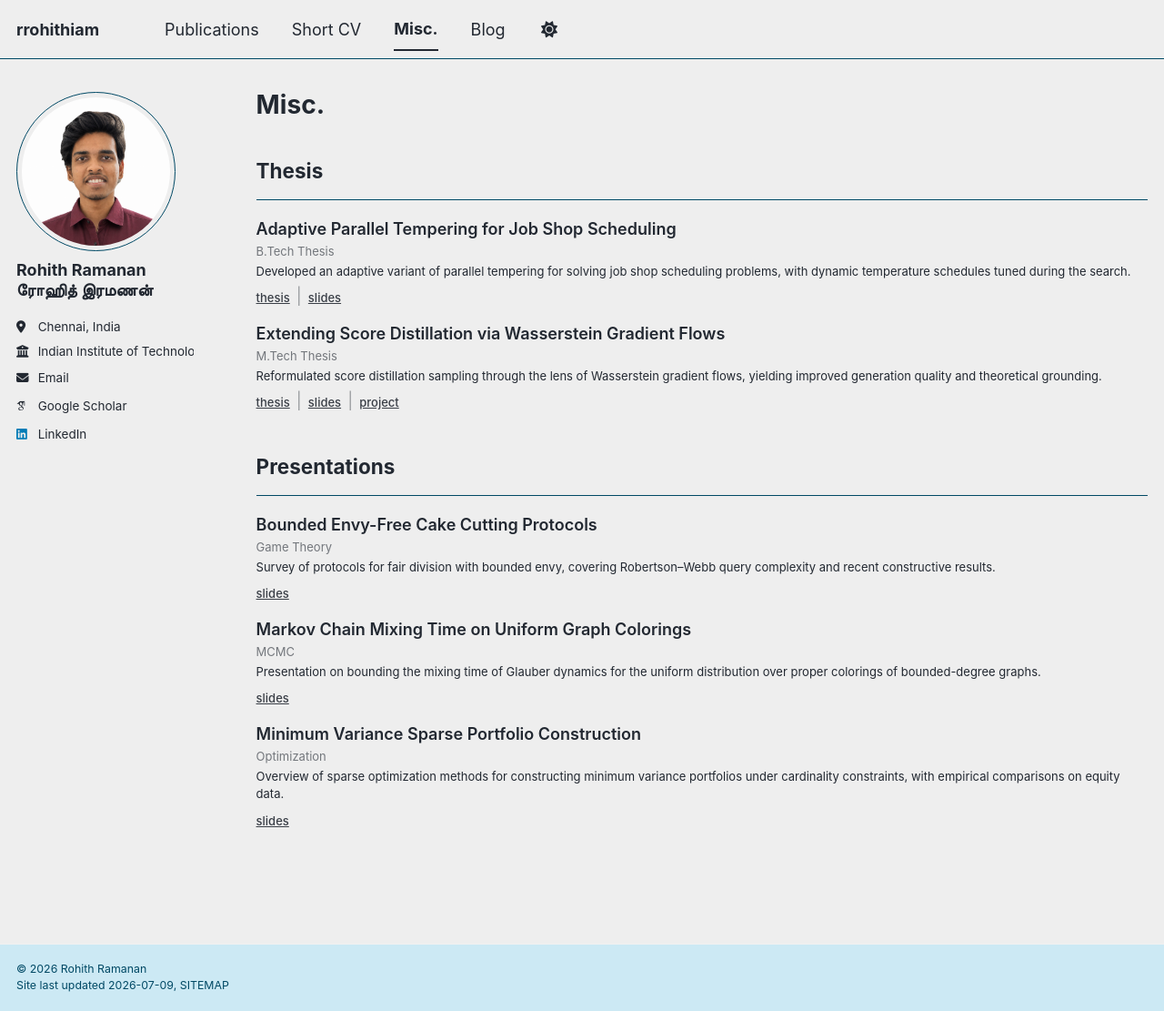
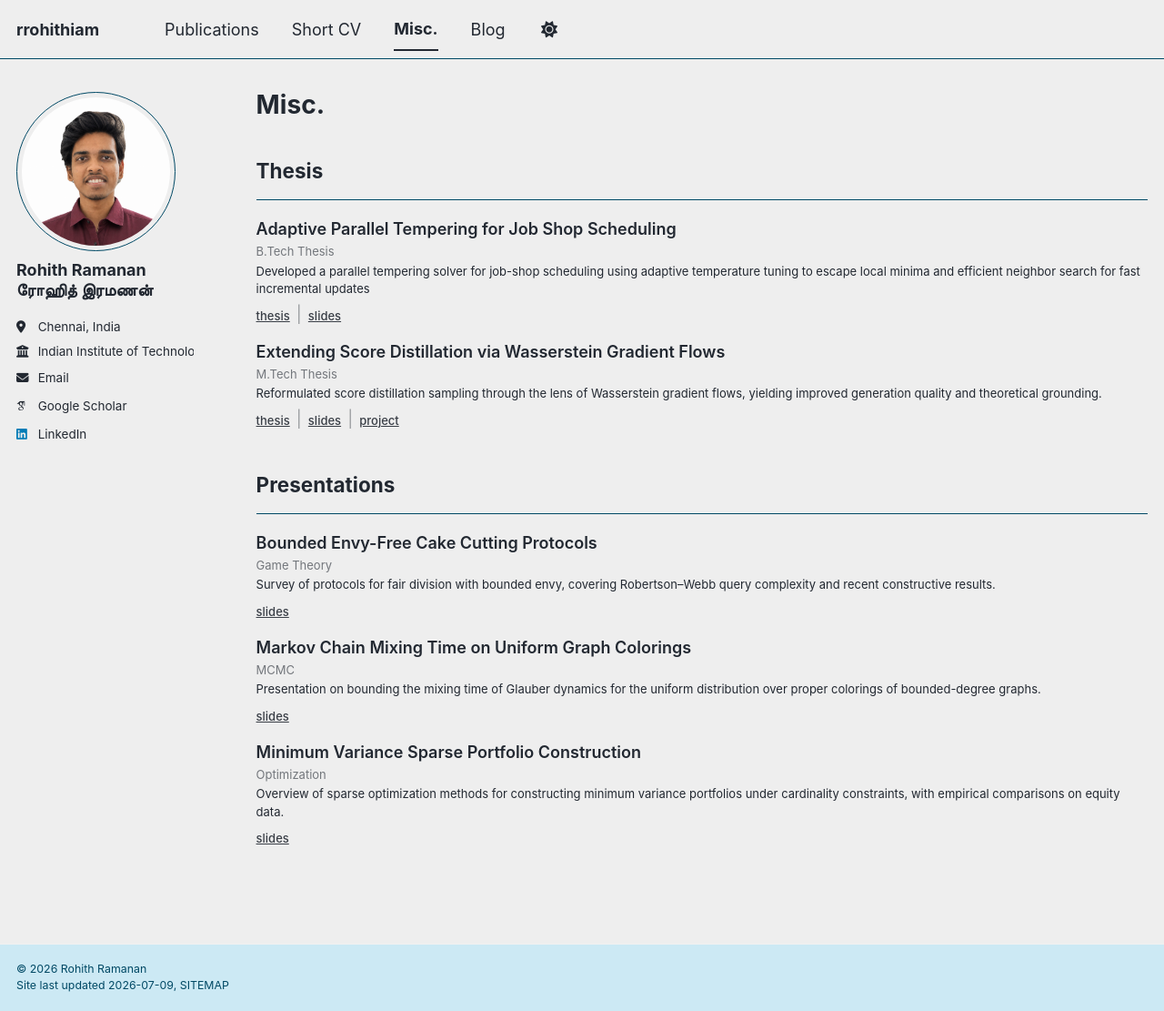
Before and after one commit to rrohithiam/rrohithiam.github.io, a Jekyll site: the page built from _pages/misc.md, in a window 1280 px wide and 1111 px high. Shown: the whole window at 91% size. Built offline with Jekyll 4.4.1, drawn with Linux system fonts in a browser that asks for light colours; some web fonts are replaced; a script bundle is joined from its source files by our own code; library files that are not in the unit come from our copies.

Commit message:
Minor changes

```diff
--- a/_pages/misc.md
+++ b/_pages/misc.md
@@ -22,7 +22,7 @@ author_profile: true
 <div class="pres-item">
   <span class="pres-title">Adaptive Parallel Tempering for Job Shop Scheduling</span>
   <span class="pres-meta">B.Tech Thesis</span>
-  <span class="pres-desc">Developed an adaptive variant of parallel tempering for solving job shop scheduling problems, with dynamic temperature schedules tuned during the search.</span>
+  <span class="pres-desc">Developed a parallel tempering solver for job-shop scheduling using adaptive temperature tuning to escape local minima and efficient neighbor search for fast incremental updates</span>
   <div><a href="/files/bachelors_thesis.pdf" class="pres-link" target="_blank" rel="noopener noreferrer">thesis</a> <span style="opacity: 0.4; margin: 0 2px;">|</span> <a href="/files/btp.pdf" class="pres-link" target="_blank" rel="noopener noreferrer">slides</a></div>
 </div>
 
```
